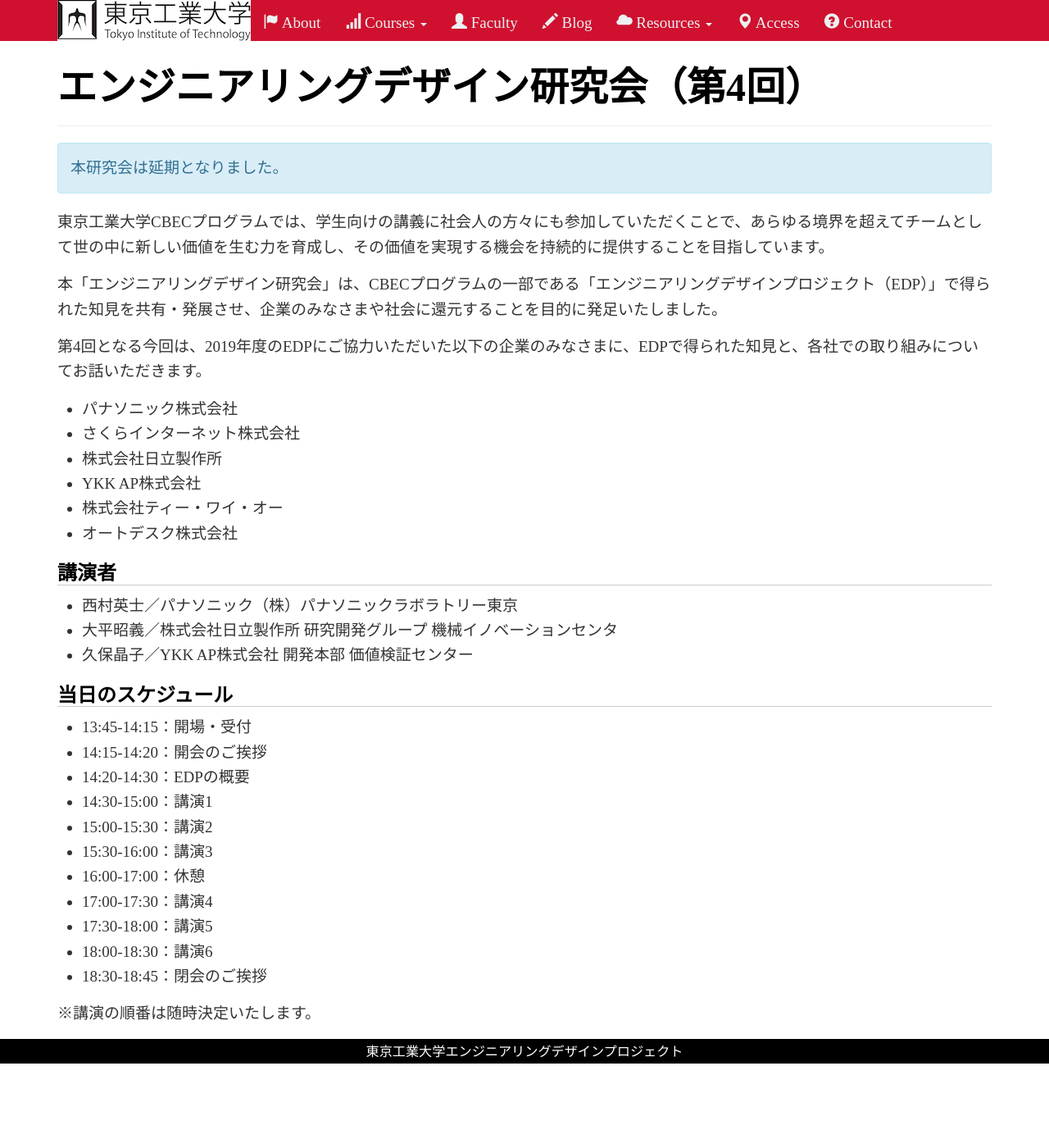
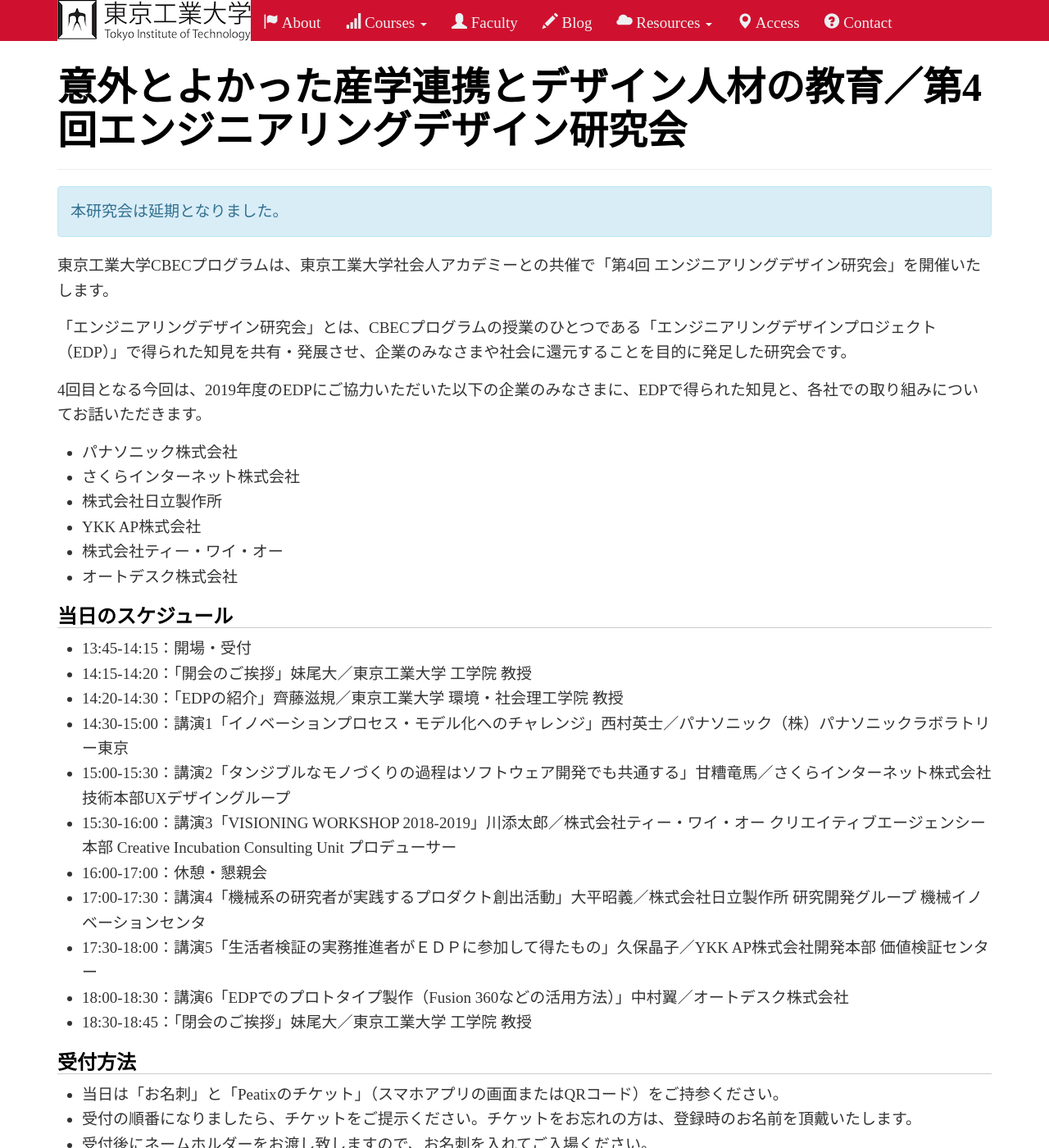
Before and after one commit to titech-edp/titech-edp.github.io, a Jekyll site: the page built from siged/04/index.md, in a window 1280 px wide and 1400 px high, scrolled down 325 px. Shown: the whole window at 82% size. Built offline with Jekyll 4.4.1, drawn with Linux system fonts in a browser that asks for light colours; nearby versions of some CDN libraries; library files that are not in the unit come from our copies; before the commit the page ends 1622 px from its top, so only the background shows below that; some of the changed text lies outside the part shown.

Commit message:
Postpone

```diff
--- a/siged/04/index.md
+++ b/siged/04/index.md
@@ -1,6 +1,6 @@
 ---
 layout: page
-title: エンジニアリングデザイン研究会（第4回）
+title: 意外とよかった産学連携とデザイン人材の教育／第4回エンジニアリングデザイン研究会
 category: siged
 ---
 
@@ -8,12 +8,11 @@
 本研究会は延期となりました。
 </div>
 
+東京工業大学CBECプログラムは、東京工業大学社会人アカデミーとの共催で「第4回 エンジニアリングデザイン研究会」を開催いたします。
 
-東京工業大学CBECプログラムでは、学生向けの講義に社会人の方々にも参加していただくことで、あらゆる境界を超えてチームとして世の中に新しい価値を生む力を育成し、その価値を実現する機会を持続的に提供することを目指しています。
+「エンジニアリングデザイン研究会」とは、CBECプログラムの授業のひとつである「エンジニアリングデザインプロジェクト（EDP）」で得られた知見を共有・発展させ、企業のみなさまや社会に還元することを目的に発足した研究会です。
 
-本「エンジニアリングデザイン研究会」は、CBECプログラムの一部である「エンジニアリングデザインプロジェクト（EDP）」で得られた知見を共有・発展させ、企業のみなさまや社会に還元することを目的に発足いたしました。
-
-第4回となる今回は、2019年度のEDPにご協力いただいた以下の企業のみなさまに、EDPで得られた知見と、各社での取り組みについてお話いただきます。
+4回目となる今回は、2019年度のEDPにご協力いただいた以下の企業のみなさまに、EDPで得られた知見と、各社での取り組みについてお話いただきます。
 
 * パナソニック株式会社
 * さくらインターネット株式会社
@@ -22,24 +21,25 @@
 * 株式会社ティー・ワイ・オー
 * オートデスク株式会社
 
-## 講演者
+## 当日のスケジュール
+* 13:45-14:15：開場・受付
+* 14:15-14:20：「開会のご挨拶」妹尾大／東京工業大学 工学院 教授
+* 14:20-14:30：「EDPの紹介」齊藤滋規／東京工業大学 環境・社会理工学院 教授
+* 14:30-15:00：講演1「イノベーションプロセス・モデル化へのチャレンジ」西村英士／パナソニック（株）パナソニックラボラトリー東京
+* 15:00-15:30：講演2「タンジブルなモノづくりの過程はソフトウェア開発でも共通する」甘糟竜馬／さくらインターネット株式会社 技術本部UXデザイングループ
+* 15:30-16:00：講演3「VISIONING WORKSHOP 2018-2019」川添太郎／株式会社ティー・ワイ・オー クリエイティブエージェンシー本部 Creative Incubation Consulting Unit プロデューサー
+* 16:00-17:00：休憩・懇親会
+* 17:00-17:30：講演4「機械系の研究者が実践するプロダクト創出活動」大平昭義／株式会社日立製作所 研究開発グループ 機械イノベーションセンタ
+* 17:30-18:00：講演5「生活者検証の実務推進者がＥＤＰに参加して得たもの」久保晶子／YKK AP株式会社開発本部 価値検証センター
+* 18:00-18:30：講演6「EDPでのプロトタイプ製作（Fusion 360などの活用方法）」中村翼／オートデスク株式会社
+* 18:30-18:45：「閉会のご挨拶」妹尾大／東京工業大学 工学院 教授
 
-* 西村英士／パナソニック（株）パナソニックラボラトリー東京
-* 大平昭義／株式会社日立製作所 研究開発グループ 機械イノベーションセンタ
-* 久保晶子／YKK AP株式会社 開発本部 価値検証センター
+## 受付方法
+* 当日は「お名刺」と「Peatixのチケット」（スマホアプリの画面またはQRコード）をご持参ください。
+* 受付の順番になりましたら、チケットをご提示ください。チケットをお忘れの方は、登録時のお名前を頂戴いたします。
+* 受付後にネームホルダーをお渡し致しますので、お名刺を入れてご入場ください。
+* 閉会時にお名刺と一緒にネームホルダーを回収します。ご協力ください。
 
-## 当日のスケジュール
+## 会場までのアクセス
 
-* 13:45-14:15：開場・受付
-* 14:15-14:20：開会のご挨拶
-* 14:20-14:30：EDPの概要
-* 14:30-15:00：講演1
-* 15:00-15:30：講演2
-* 15:30-16:00：講演3
-* 16:00-17:00：休憩
-* 17:00-17:30：講演4
-* 17:30-18:00：講演5
-* 18:00-18:30：講演6
-* 18:30-18:45：閉会のご挨拶
-
-※講演の順番は随時決定いたします。
+TBD
```
